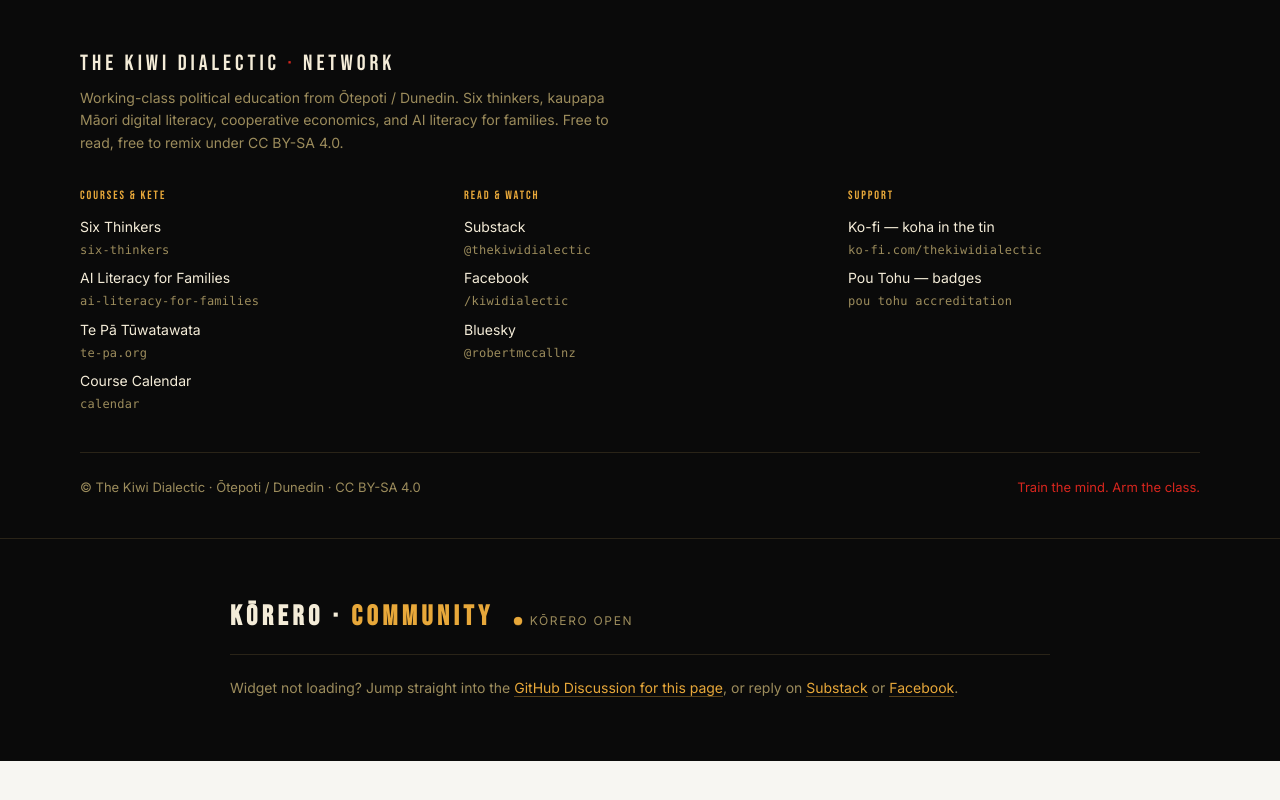
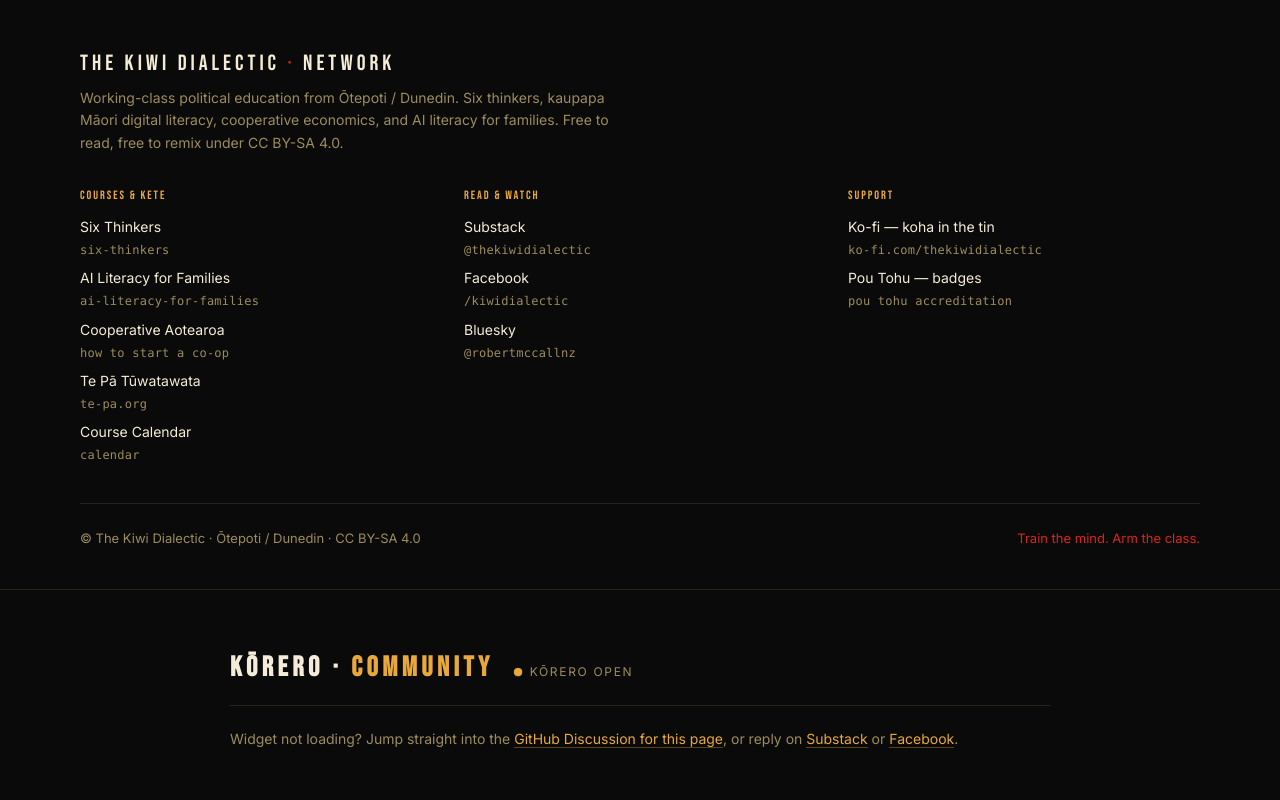
Before and after one commit to robertmccallnz/ai-warrior, a plain HTML site: page tutor.html in a window 1280 px wide. Shown: the part 1087-1887 px from the top of the page. Before the commit the page ends 1848 px from the top, so only its background shows below. Drawn offline with Linux system fonts and the light colour scheme.

Commit message:
Add Cooperative Aotearoa to the network footer
The 'Courses & Kete' column of the shared THE KIWI DIALECTIC · NETWORK
footer now links to https://robertmccallnz.github.io/cooperative-aotearoa/
alongside Six Thinkers, AI Literacy, Te Pā, and the Course Calendar.

Applied idempotently across every content page that has the big footer.

```diff
--- a/tutor.html
+++ b/tutor.html
@@ -166,6 +166,7 @@ footer + .kd-hub, .kd-hub{margin-top:0}
         <ul>
           <li><a href="https://robertmccallnz.github.io/six-thinkers/">Six Thinkers<span class="kd-host">six-thinkers</span></a></li>
           <li><a href="https://ai-literacy-for-families.vercel.app/">AI Literacy for Families<span class="kd-host">ai-literacy-for-families</span></a></li>
+          <li><a href="https://robertmccallnz.github.io/cooperative-aotearoa/">Cooperative Aotearoa<span class="kd-host">how to start a co-op</span></a></li>
           <li><a href="https://www.te-pa.org/">Te Pā Tūwatawata<span class="kd-host">te-pa.org</span></a></li>
           <li><a href="https://robertmccallnz.github.io/kiwidialecticcalendar-/github-calendar-connector.html">Course Calendar<span class="kd-host">calendar</span></a></li>
         </ul>
```
Also changed, not shown: index-de.html (+1 -0 lines), index-es-mx.html (+1 -0 lines), index-es.html (+1 -0 lines), index-fr.html (+1 -0 lines), index-mi.html (+1 -0 lines), index-pt.html (+1 -0 lines), index.html (+1 -0 lines), partners-de.html (+1 -0 lines), partners-es-mx.html (+1 -0 lines), partners-es.html (+1 -0 lines), partners-fr.html (+1 -0 lines), partners-mi.html (+1 -0 lines), partners-pt.html (+1 -0 lines), partners.html (+1 -0 lines).
